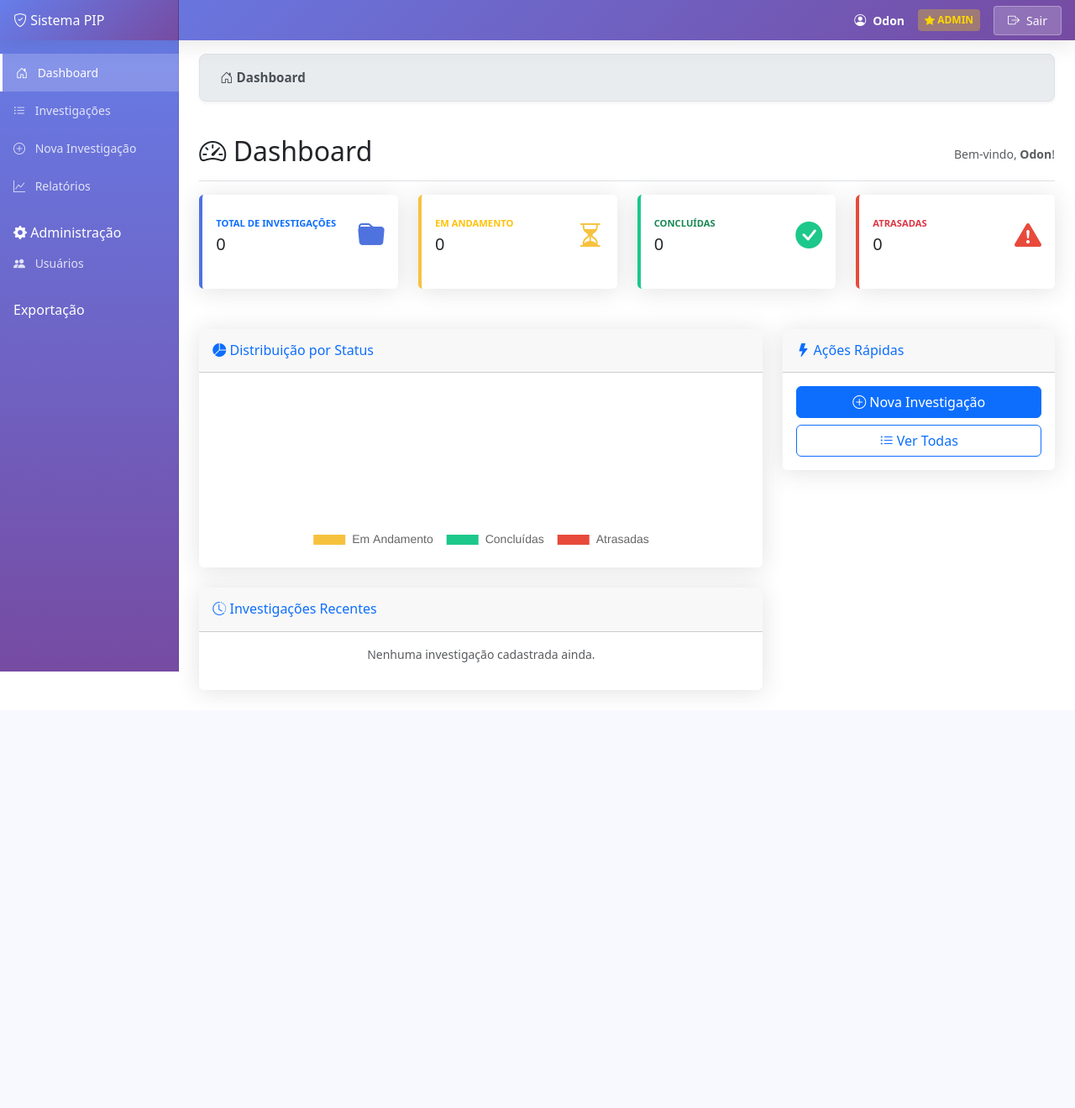
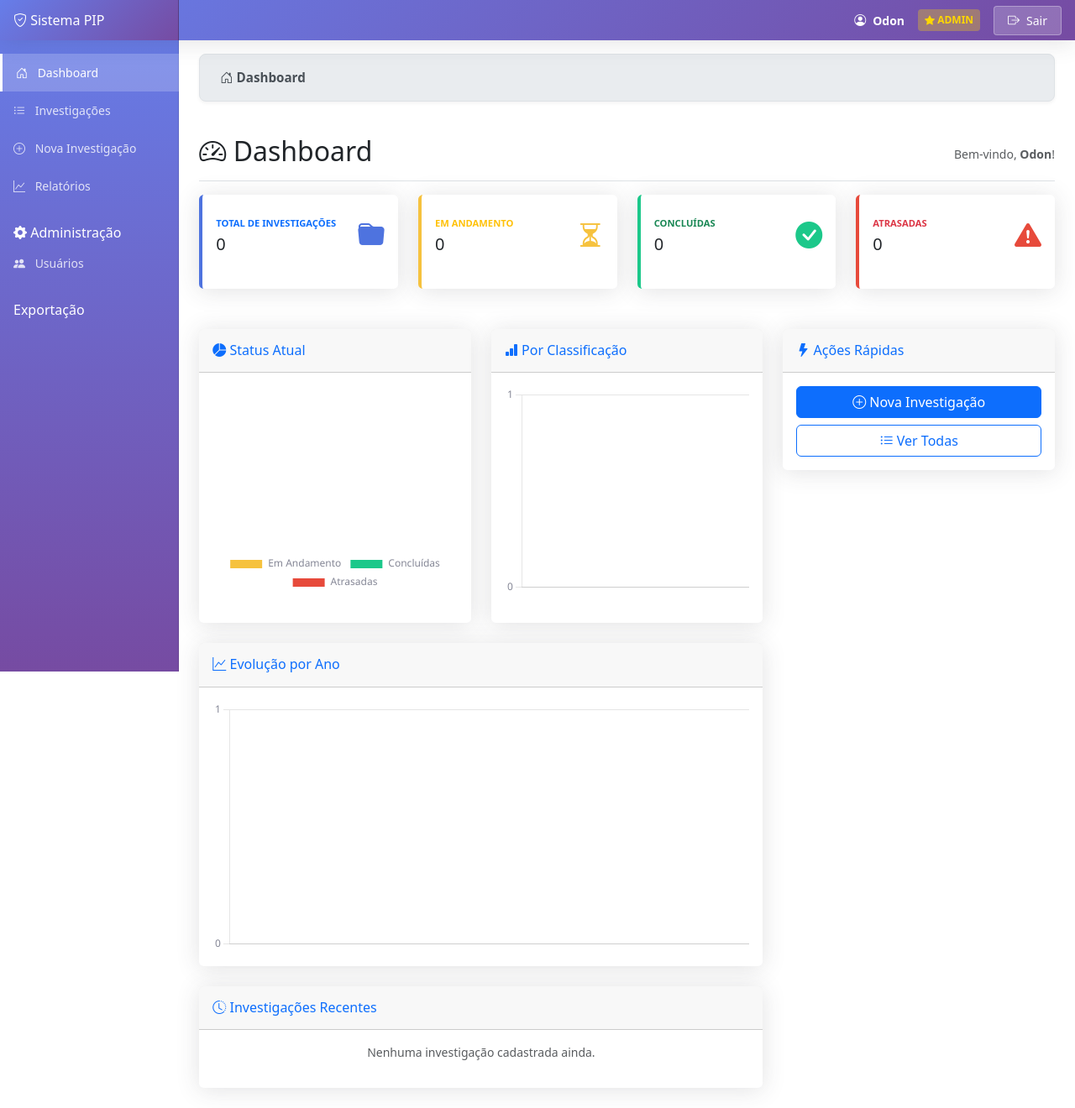
Before and after one commit to odondemelo/Sistema-de-Investiga-o-Preliminar, a Flask app: page /dashboard in a window 1280 px wide. Shown: the whole page at 84% size. Before the commit the page ends 825 px from the top, so only its background shows below. Run offline with Flask 3, Linux system fonts and the light colour scheme; a user stored in the database is signed in; data that the repository does not hold is empty.

Commit message:
Adicionando Dashboard com graficos

```diff
--- a/app.py
+++ b/app.py
@@ -154,11 +154,28 @@ def dashboard():
 
     hoje = datetime.now().date()
 
-    # Estatísticas gerais
+    # === DADOS GERAIS ===
     total = Investigacao.query.count()
     em_andamento = Investigacao.query.filter_by(status='Em Andamento').count()
     concluidas = Investigacao.query.filter_by(status='Concluída').count()
 
+    # === DADOS PARA GRÁFICOS ===
+
+    # 1. Gráfico de Pizza: Status
+    # Conta quantas investigações existem para cada status
+    status_raw = db.session.query(Investigacao.status, db.func.count(Investigacao.status)).group_by(Investigacao.status).all()
+    # Transforma em formato fácil para o gráfico: {'Em Andamento': 10, 'Concluída': 5}
+    dados_status = {s[0]: s[1] for s in status_raw if s[0]}
+
+    # 2. Gráfico de Barras: Investigações por Ano
+    ano_raw = db.session.query(Investigacao.ano, db.func.count(Investigacao.ano)).group_by(Investigacao.ano).all()
+    dados_ano = {str(a[0]): a[1] for a in ano_raw if a[0]}
+
+    # 3. Gráfico de Barras: Por Classificação (Assédio, Furto, etc)
+    class_raw = db.session.query(Investigacao.classificacao, db.func.count(Investigacao.classificacao)).group_by(Investigacao.classificacao).all()
+    dados_classificacao = {c[0]: c[1] for c in class_raw if c[0]}
+
+    # === TABELAS DE ALERTA ===
     # Investigações atrasadas
     atrasadas = Investigacao.query.filter(
         Investigacao.status == 'Em Andamento',
@@ -183,7 +200,12 @@ def dashboard():
                          recentes=recentes,
                          atrasadas=atrasadas,
                          proximas_prazo=proximas_prazo,
-                         hoje=hoje)
+                         hoje=hoje,
+                         # Passando os dados novos para o HTML
+                         dados_status=dados_status,
+                         dados_ano=dados_ano,
+                         dados_classificacao=dados_classificacao)
+
 
 
 # ==================== ROTA: RELATÓRIOS ====================
--- a/templates/dashboard.html
+++ b/templates/dashboard.html
@@ -11,8 +11,6 @@
     </ol>
 </nav>
 {% endblock %}
-
-
 
 {% block content %}
 <div class="d-flex justify-content-between flex-wrap flex-md-nowrap align-items-center pt-3 pb-2 mb-3 border-bottom">
@@ -38,7 +36,7 @@
                         <div class="h5 mb-0 font-weight-bold text-gray-800">{{ total }}</div>
                     </div>
                     <div class="col-auto">
-                        <i class="bi bi-folder-fill fa-2x text-gray-300" style="font-size: 2rem; color: #4e73df;"></i>
+                        <i class="bi bi-folder-fill text-gray-300" style="font-size: 2rem; color: #4e73df;"></i>
                     </div>
                 </div>
             </div>
@@ -57,7 +55,7 @@
                         <div class="h5 mb-0 font-weight-bold text-gray-800">{{ em_andamento }}</div>
                     </div>
                     <div class="col-auto">
-                        <i class="bi bi-hourglass-split fa-2x text-gray-300" style="font-size: 2rem; color: #f6c23e;"></i>
+                        <i class="bi bi-hourglass-split text-gray-300" style="font-size: 2rem; color: #f6c23e;"></i>
                     </div>
                 </div>
             </div>
@@ -76,7 +74,7 @@
                         <div class="h5 mb-0 font-weight-bold text-gray-800">{{ concluidas }}</div>
                     </div>
                     <div class="col-auto">
-                        <i class="bi bi-check-circle-fill fa-2x text-gray-300" style="font-size: 2rem; color: #1cc88a;"></i>
+                        <i class="bi bi-check-circle-fill text-gray-300" style="font-size: 2rem; color: #1cc88a;"></i>
                     </div>
                 </div>
             </div>
@@ -95,7 +93,7 @@
                         <div class="h5 mb-0 font-weight-bold text-gray-800">{{ atrasadas|length }}</div>
                     </div>
                     <div class="col-auto">
-                        <i class="bi bi-exclamation-triangle-fill fa-2x text-gray-300" style="font-size: 2rem; color: #e74a3b;"></i>
+                        <i class="bi bi-exclamation-triangle-fill text-gray-300" style="font-size: 2rem; color: #e74a3b;"></i>
                     </div>
                 </div>
             </div>
@@ -107,15 +105,52 @@
 <div class="row">
     <!-- COLUNA ESQUERDA: GRÁFICOS -->
     <div class="col-lg-8">
-        <!-- GRÁFICO DE PIZZA: STATUS -->
+
+        <div class="row">
+            <!-- GRÁFICO DE PIZZA: STATUS -->
+            <div class="col-md-6 mb-4">
+                <div class="card shadow h-100">
+                    <div class="card-header py-3">
+                        <h6 class="m-0 font-weight-bold text-primary">
+                            <i class="bi bi-pie-chart-fill"></i> Status Atual
+                        </h6>
+                    </div>
+                    <div class="card-body">
+                        <div class="chart-container" style="position: relative; height:250px;">
+                            <canvas id="graficoStatus"></canvas>
+                        </div>
+                    </div>
+                </div>
+            </div>
+
+            <!-- GRÁFICO DE BARRAS: CLASSIFICAÇÃO -->
+            <div class="col-md-6 mb-4">
+                <div class="card shadow h-100">
+                    <div class="card-header py-3">
+                        <h6 class="m-0 font-weight-bold text-primary">
+                            <i class="bi bi-bar-chart-fill"></i> Por Classificação
+                        </h6>
+                    </div>
+                    <div class="card-body">
+                        <div class="chart-container" style="position: relative; height:250px;">
+                            <canvas id="graficoClassificacao"></canvas>
+                        </div>
+                    </div>
+                </div>
+            </div>
+        </div>
+
+        <!-- GRÁFICO DE LINHA: EVOLUÇÃO POR ANO -->
         <div class="card shadow mb-4">
             <div class="card-header py-3">
                 <h6 class="m-0 font-weight-bold text-primary">
-                    <i class="bi bi-pie-chart-fill"></i> Distribuição por Status
+                    <i class="bi bi-graph-up"></i> Evolução por Ano
                 </h6>
             </div>
             <div class="card-body">
-                <canvas id="graficoStatus" width="400" height="200"></canvas>
+                <div class="chart-container" style="position: relative; height:300px;">
+                    <canvas id="graficoAno"></canvas>
+                </div>
             </div>
         </div>
 
@@ -178,7 +213,7 @@
         <div class="card shadow mb-4 border-left-danger">
             <div class="card-header bg-danger text-white py-3">
                 <h6 class="m-0 font-weight-bold">
-                    <i class="bi bi-exclamation-triangle-fill"></i> Investigações Atrasadas ({{ atrasadas|length }})
+                    <i class="bi bi-exclamation-triangle-fill"></i> Atrasadas ({{ atrasadas|length }})
                 </h6>
             </div>
             <div class="card-body" style="max-height: 300px; overflow-y: auto;">
@@ -249,48 +284,98 @@
 <!-- SCRIPT DO CHART.JS -->
 <script src="https://cdn.jsdelivr.net/npm/chart.js@4.4.0/dist/chart.umd.min.js"></script>
 <script>
-    // GRÁFICO DE PIZZA: STATUS
-    const ctx = document.getElementById('graficoStatus').getContext('2d');
-    const graficoStatus = new Chart(ctx, {
+    // Configuração comum para responsividade
+    Chart.defaults.font.family = "'Segoe UI', 'Helvetica Neue', 'Arial', sans-serif";
+    Chart.defaults.color = '#858796';
+
+    // 1. GRÁFICO DE PIZZA: STATUS
+    const ctxStatus = document.getElementById('graficoStatus').getContext('2d');
+    new Chart(ctxStatus, {
         type: 'doughnut',
         data: {
             labels: ['Em Andamento', 'Concluídas', 'Atrasadas'],
             datasets: [{
                 data: [{{ em_andamento }}, {{ concluidas }}, {{ atrasadas|length }}],
-                backgroundColor: [
-                    '#f6c23e',  // Amarelo (Em Andamento)
-                    '#1cc88a',  // Verde (Concluídas)
-                    '#e74a3b'   // Vermelho (Atrasadas)
-                ],
-                borderWidth: 2,
-                borderColor: '#fff'
+                backgroundColor: ['#f6c23e', '#1cc88a', '#e74a3b'],
+                hoverBackgroundColor: ['#dda20a', '#17a673', '#be2617'],
+                hoverBorderColor: "rgba(234, 236, 244, 1)",
             }]
         },
         options: {
-            responsive: true,
             maintainAspectRatio: false,
             plugins: {
-                legend: {
-                    position: 'bottom',
-                    labels: {
-                        padding: 15,
-                        font: {
-                            size: 14
-                        }
-                    }
-                },
-                tooltip: {
-                    callbacks: {
-                        label: function(context) {
-                            let label = context.label || '';
-                            if (label) {
-                                label += ': ';
-                            }
-                            label += context.parsed + ' investigações';
-                            return label;
-                        }
-                    }
-                }
+                legend: { position: 'bottom' }
+            },
+            cutout: '70%',
+        }
+    });
+
+    // 2. GRÁFICO DE BARRAS: CLASSIFICAÇÃO
+    // Recebendo dados do Python
+    const dadosClassificacao = {{ dados_classificacao | tojson }};
+    const labelsClass = Object.keys(dadosClassificacao);
+    const valuesClass = Object.values(dadosClassificacao);
+
+    const ctxClass = document.getElementById('graficoClassificacao').getContext('2d');
+    new Chart(ctxClass, {
+        type: 'bar',
+        data: {
+            labels: labelsClass,
+            datasets: [{
+                label: 'Quantidade',
+                data: valuesClass,
+                backgroundColor: '#4e73df',
+                hoverBackgroundColor: '#2e59d9',
+                borderColor: '#4e73df',
+                borderRadius: 5
+            }]
+        },
+        options: {
+            maintainAspectRatio: false,
+            plugins: {
+                legend: { display: false }
+            },
+            scales: {
+                y: { beginAtZero: true, ticks: { stepSize: 1 } }
+            }
+        }
+    });
+
+    // 3. GRÁFICO DE LINHA: EVOLUÇÃO POR ANO
+    const dadosAno = {{ dados_ano | tojson }};
+    // Ordenar os anos
+    const sortedYears = Object.keys(dadosAno).sort();
+    const valuesAno = sortedYears.map(year => dadosAno[year]);
+
+    const ctxAno = document.getElementById('graficoAno').getContext('2d');
+    new Chart(ctxAno, {
+        type: 'line',
+        data: {
+            labels: sortedYears,
+            datasets: [{
+                label: 'Investigações',
+                data: valuesAno,
+                fill: true,
+                backgroundColor: 'rgba(78, 115, 223, 0.05)',
+                borderColor: '#4e73df',
+                tension: 0.3, // Curva suave
+                pointRadius: 3,
+                pointBackgroundColor: '#4e73df',
+                pointBorderColor: '#4e73df',
+                pointHoverRadius: 3,
+                pointHoverBackgroundColor: '#4e73df',
+                pointHoverBorderColor: '#4e73df',
+                pointHitRadius: 10,
+                pointBorderWidth: 2,
+            }]
+        },
+        options: {
+            maintainAspectRatio: false,
+            plugins: {
+                legend: { display: false }
+            },
+            scales: {
+                y: { beginAtZero: true, ticks: { stepSize: 1 } }
             }
         }
     });
@@ -298,31 +383,14 @@
 
 <style>
     /* ESTILOS PARA OS CARDS */
-    .border-left-primary {
-        border-left: 4px solid #4e73df !important;
-    }
-    .border-left-success {
-        border-left: 4px solid #1cc88a !important;
-    }
-    .border-left-warning {
-        border-left: 4px solid #f6c23e !important;
-    }
-    .border-left-danger {
-        border-left: 4px solid #e74a3b !important;
-    }
-    .shadow {
-        box-shadow: 0 0.15rem 1.75rem 0 rgba(58, 59, 69, 0.15) !important;
-    }
-    .card {
-        border-radius: 0.35rem;
-    }
-    .text-xs {
-        font-size: 0.7rem;
-        font-weight: 700;
-    }
-    canvas {
-        max-height: 300px;
-    }
+    .border-left-primary { border-left: 4px solid #4e73df !important; }
+    .border-left-success { border-left: 4px solid #1cc88a !important; }
+    .border-left-warning { border-left: 4px solid #f6c23e !important; }
+    .border-left-danger { border-left: 4px solid #e74a3b !important; }
+    .shadow { box-shadow: 0 0.15rem 1.75rem 0 rgba(58, 59, 69, 0.15) !important; }
+    .card { border-radius: 0.35rem; border: none; }
+    .text-xs { font-size: 0.7rem; font-weight: 700; }
+    .chart-container { position: relative; margin: auto; height: 100%; width: 100%; }
 </style>
 
 {% endblock %}
```
